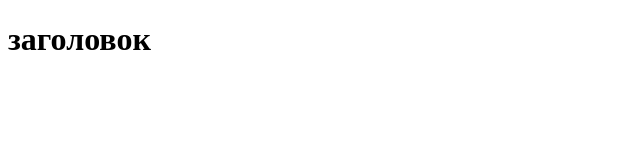
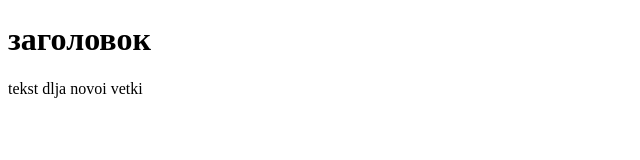
Before and after one commit to BountyCoder/tutorial, a plain HTML site: page index.html in a window 1280 px wide. Shown: the whole page, without its empty margins (0-640 px from the left). Drawn offline with Linux system fonts and the light colour scheme.

Commit message:
comit for 3 vetki

```diff
--- a/index.html
+++ b/index.html
@@ -7,5 +7,7 @@
   </head>
   <body>
 <h1>заголовок</h1>
+
+tekst dlja novoi vetki
   </body>
 </html>
```
